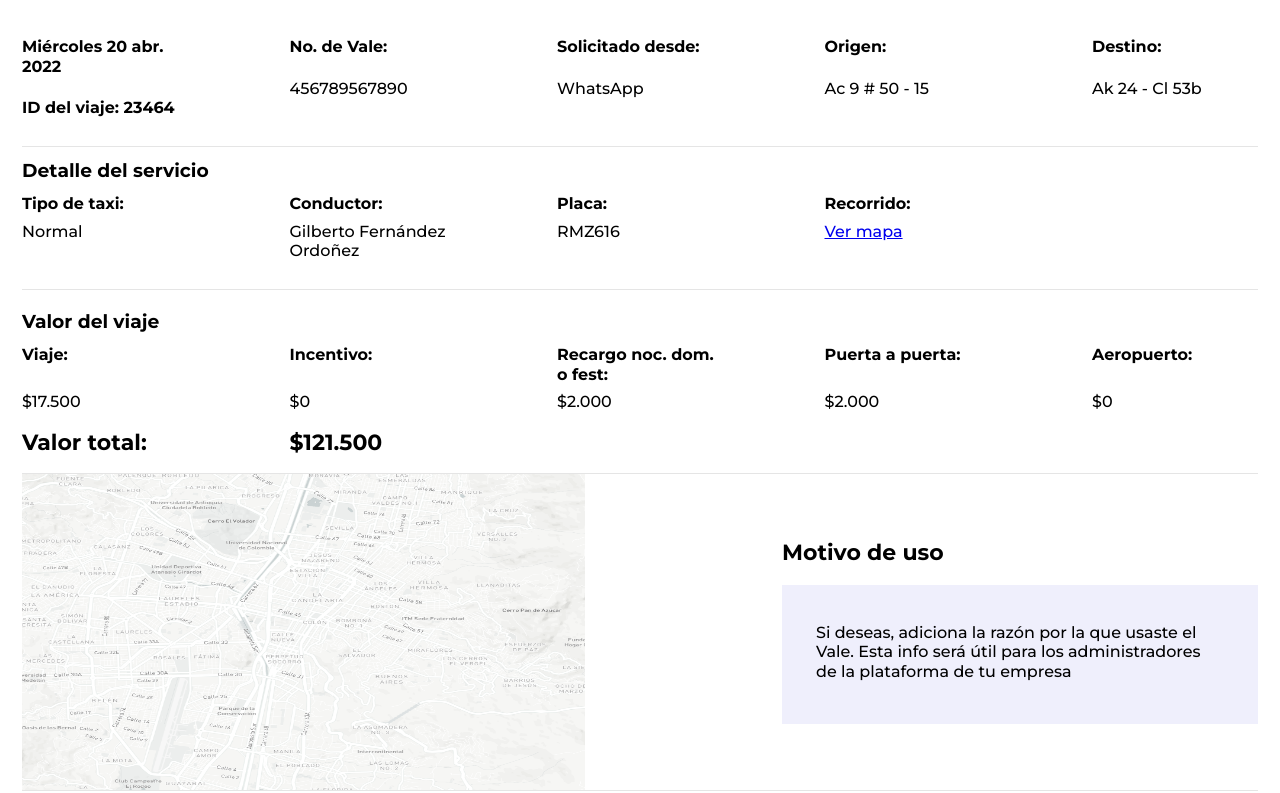
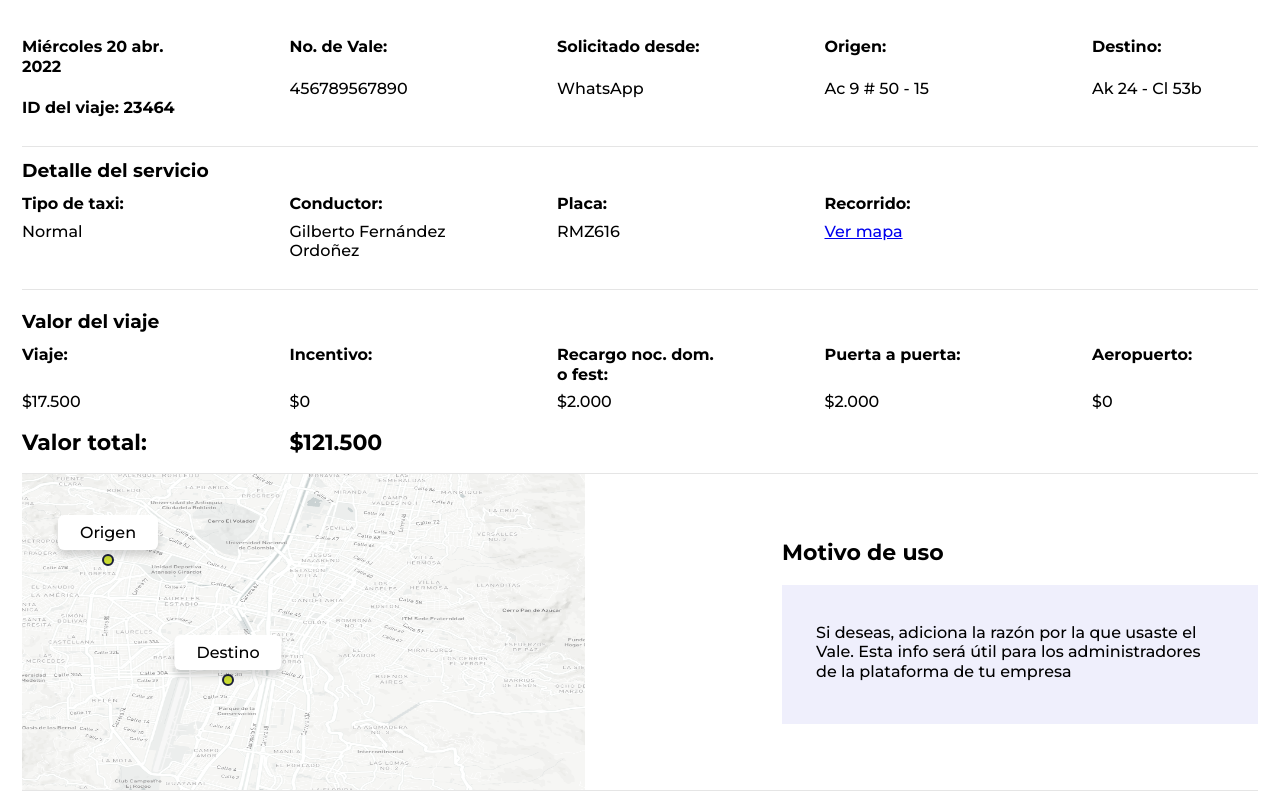
Before and after one commit to jscortes23/aprobacion-vales, a plain HTML site: page index.html in a window 1280 px wide. Shown: the part 159-952 px from the top of the page. Drawn offline with Linux system fonts and the light colour scheme.

Commit message:
Añadir punteros al mapa

```diff
--- a/css/main.css
+++ b/css/main.css
@@ -214,6 +214,7 @@ html {
 }
 
 .voucher-map {
+    position: relative;
     margin-top: 16px;
     margin-bottom: 46px;
     display: flex;
@@ -316,6 +317,40 @@ html {
     margin-bottom: 18px;
 }
 
+.pointer-map {
+    position: relative;
+    width: 12px;
+    height: 12px;
+    background-color: var(--verde);
+    border-radius: 50%;
+    border: 2.4px solid #1B1F3B;
+}
+
+.pointer-map::before {
+    position: absolute;
+    bottom: 14px;
+    left: 50%;
+    transform: translateX(-50%);
+    content: attr(data-name);
+    padding: 8px 22px;
+    font-size: var(--sm);
+    border-radius: 6px;
+    background-color: #FFFFFF;
+    box-shadow: 0px 6px 6px 0px #00000026;
+}
+
+.pointer-origin {
+    position: absolute;
+    top: 80px;
+    left: 80px;
+}
+
+.pointer-destiny {
+    position: absolute;
+    top: 200px;
+    left: 200px;
+}
+
 /* Media queries */
 /* Desktop */
 @media (min-width: 768px) {
--- a/index.html
+++ b/index.html
@@ -89,7 +89,14 @@
           </div>
         </section>
         <section class="voucher-map">
-          <img src="/assets/imgs/Mapsicle-Map.png" alt="Mapa" class="map" loading="lazy" />
+          <img
+            src="/assets/imgs/Mapsicle-Map.png"
+            alt="Mapa"
+            class="map"
+            loading="lazy"
+          />
+          <span class="pointer-map pointer-origin" data-name="Origen"></span>
+          <span class="pointer-map pointer-destiny" data-name="Destino"></span>
           <div class="voucher-reason">
             <h4 class="fs-22 fw-700">Motivo de uso</h4>
             <p class="rectangle-grey fs-16">
```
